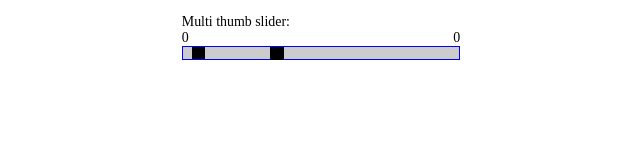
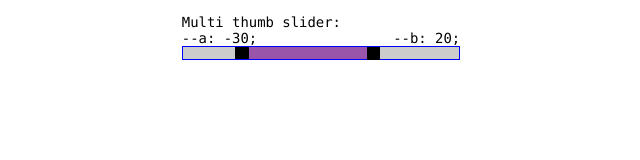
Before and after one commit to MariaKlo/range-slider, a website built with webpack: page src/range-slider/index.pug in a window 1280 px wide. Shown: the whole page, without its empty margins (319-959 px from the left). Built offline with nearby package versions, Linux system fonts and the light colour scheme.

Commit message:
Continue modifying two thumbs

```diff
--- a/src/range-slider/Model/Model.ts
+++ b/src/range-slider/Model/Model.ts
@@ -1,5 +1,12 @@
 addEventListener('input', (event: Event) => {
     const parents = ( <HTMLElement>event.target ).parentElement;
-    const t = event.target;
-    parents.style.setProperty(`--${t.id}`, + t.value)
+    const t = event.target as Element;
+    const inputValue = (<HTMLInputElement>document.getElementById('a')).value;
+    parents?.style.setProperty(`--${t.id}`, inputValue);
 }, false);
+
+// JavaScript version
+// addEventListener('input', e => {
+//     let t = e.target;
+//     t.parentNode.style.setProperty(`--${t.id}`, +t.value)
+//   }, false);
--- a/src/range-slider/index.pug
+++ b/src/range-slider/index.pug
@@ -9,10 +9,10 @@ html
     script(src="https://ajax.googleapis.com/ajax/libs/jquery/3.4.1/jquery.min.js")
     title TOXIN
   body
-    - let min = 0, max = 300
-    - let a = 10, b = 100;
+    - let min = -50, max = 50
+    - let a = -30, b = 20;
 
-    .wrap(role='group' aria-labelledby='multi-lbl' style=`a: ${a}; b: ${b}; min: ${min}; max: ${max}`)
+    .wrap(role='group' aria-labelledby='multi-lbl' style=`--a: ${a}; --b: ${b}; --min: ${min}; --max: ${max}`)
       #multi-lbl Multi thumb slider:
       label.sr-only(for='a') Value A:
       input#a(type='range' min=min value=a max=max)
--- a/src/range-slider/index.scss
+++ b/src/range-slider/index.scss
@@ -45,67 +45,96 @@ input, input:hover, input:focus, input:active {
   color: blue;
 }
 
-$width: 20em;
-$height: 1em;
+$w: 20em;
+$h: 1em;
 
 @mixin track() {
-  background: none;
-  height: 100%;
-  width: 100%;
+  width: 100%; height: 100%;
+  background: none
 }
 
 @mixin thumb() {
+  border: none;
+  width: $h; height: $h;
+  border-radius: 0;
   background: currentcolor;
-  border: none;
-  border-radius: 0;
-  pointer-events: auto;
-  width: $height; height: $height;
+  pointer-events: auto
 }
+
+* { font: inherit }
 
 .wrap {
   display: grid;
-  grid-template-rows: max-content $height;
-  margin: 1em auto;
-  width: $width;
+  grid-template: repeat(2, max-content) #{$h}/ 1fr 1fr;
   overflow: hidden;
   position: relative;
-  background:
-  linear-gradient(0deg, #ccc $height, transparent 0);
-  grid-template: repeat(2, max-content) #{$height}/ 1fr 1fr;
-}
+  margin: 1em auto;
+  width: $w;
+  background: linear-gradient(0deg, #ccc $h, transparent 0);
+  font-family: ubuntu mono, consolas, monaco, monospace;
+  --dif: calc(var(--max) - var(--min));
 
-.sr-only {
-  position: absolute;
-  clip-path: inset(50%);
+  &::before, &::after {
+    grid-column: 1/ span 2;
+    grid-row: 3;
+    height: 100%;
+    background: #95a;
+    content: ''
+  }
+
+  &::before {
+    margin-left: calc((var(--a) - var(--min))/var(--dif)*100%);
+    width: calc((var(--b) - var(--a))/var(--dif)*100%)
+  }
+
+  &::after {
+    margin-left: calc((var(--b) - var(--min))/var(--dif)*100%);
+    width: calc((var(--a) - var(--b))/var(--dif)*100%)
+  }
 }
 
 [id='multi-lbl'] { grid-column: 1/ span 2 }
 
+.sr-only {
+  position: absolute;
+  clip-path: inset(50%)
+}
+
 input[type='range'] {
+  &::-webkit-slider-runnable-track,
+  &::-webkit-slider-thumb, & {
+  -webkit-appearance: none
+  }
+
   grid-column: 1/ span 2;
   grid-row: 3;
-  &::-webkit-slider-runnable-track,
-  &::-webkit-slider-thumb, & { -webkit-appearance: none; }
+  z-index: 1;
+  top: 0; left: 0;
+  margin: 0;
   background: none;
   color: #000;
-  font: inherit;
-  margin: 0;
   pointer-events: none;
-  &::-webkit-slider-runnable-track { @include track; }
-  &::-moz-range-track { @include track; }
-  &::-webkit-slider-thumb { @include thumb; }
-  &::-moz-range-thumb { @include thumb; }
+
+  &::-webkit-slider-runnable-track { @include track }
+  &::-moz-range-track { @include track }
+
+  &::-webkit-slider-thumb { @include thumb }
+  &::-moz-range-thumb { @include thumb }
+
+  &:focus {
+  z-index: 2;
+
+  &, & + output { color: darkorange }
+  }
 }
 
 output {
   grid-row: 2;
-  &:last-child { text-align: right; }
+
+  &:last-child { text-align: right }
+
   &::after {
-    content: '--' attr(for) ': ' counter(c) ';';
-    counter-reset: c var(--c);
-  }
-  &::after {
-    counter-reset: c var(--c);
-    content: counter(c);
+  counter-reset: c var(--c);
+  content: '--' attr(for) ': ' counter(c) ';'
   }
 }
```
